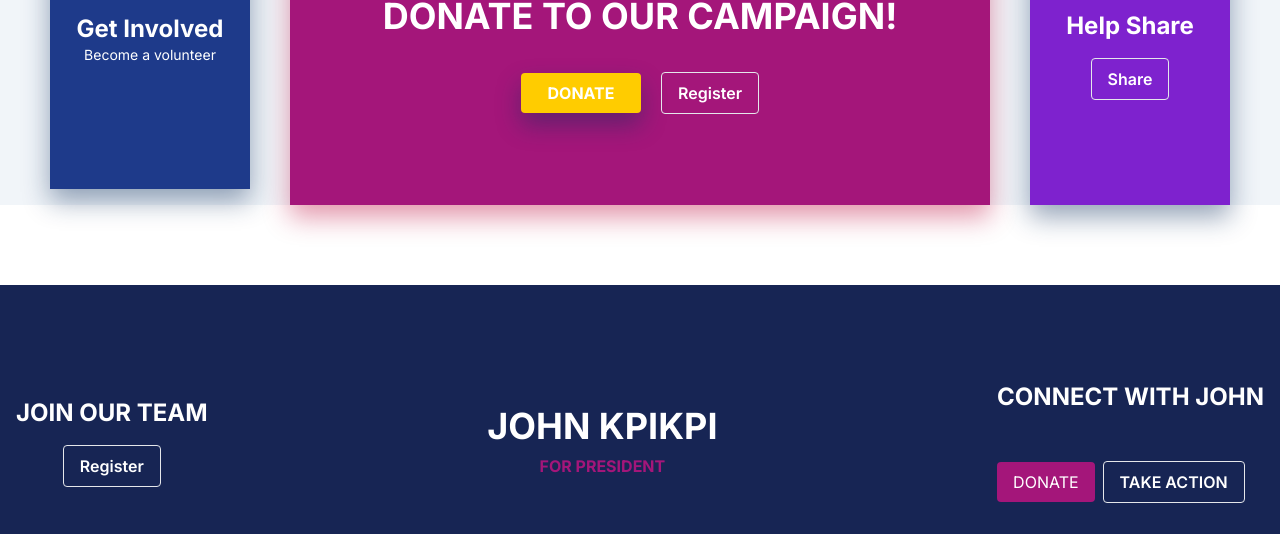
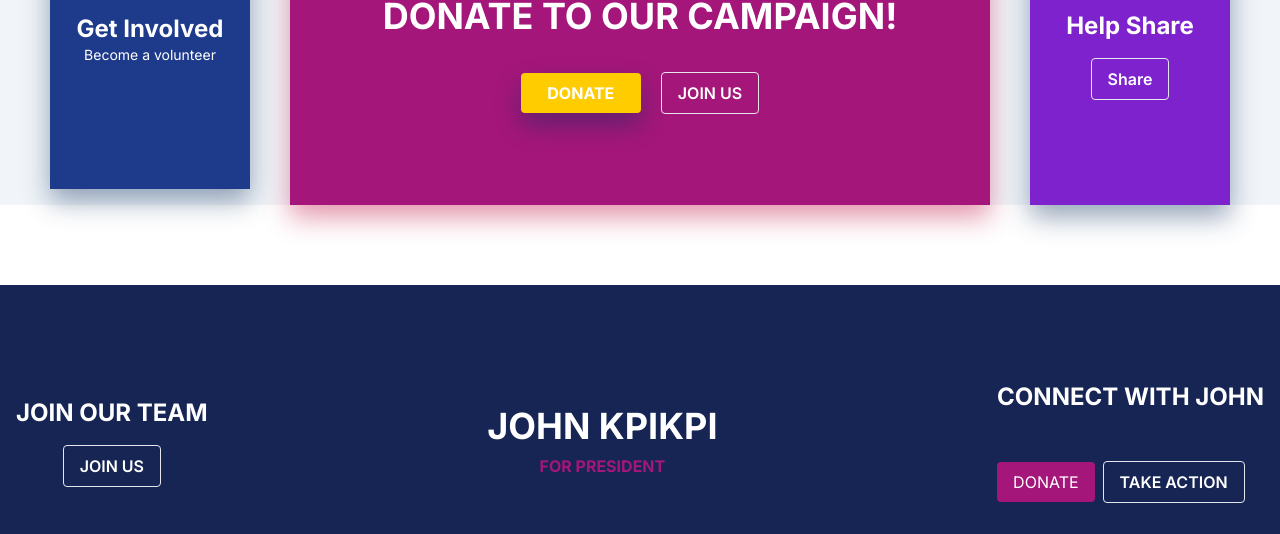
Before and after one commit to Vinc5764/bank, a Next.js app: page /our-team in a window 1280 px wide. Shown: the part 1495-2029 px from the top of the page. Built offline with nearby package versions, Linux system fonts and the light colour scheme.

Commit message:
'adds_newdata'

```diff
--- a/app/components/Donate.tsx
+++ b/app/components/Donate.tsx
@@ -27,7 +27,7 @@ const Donate = () => {
           </Link>
           <Link href={`/register`}>
           <button className="px-4 py-2 text-white font-semibold border rounded">
-            Register
+            JOIN US
           </button>
           </Link>
         </div>
--- a/app/components/Footer.tsx
+++ b/app/components/Footer.tsx
@@ -10,7 +10,7 @@ const Footer = () => {
             <h2 className="text-2xl font-bold mb-4">JOIN OUR TEAM</h2>
             <form className="flex">
               <button className="px-4 py-2 text-white font-semibold  border rounded">
-                Register
+                JOIN US
               </button>
             </form>
           </div>
--- a/app/components/UserDash.tsx
+++ b/app/components/UserDash.tsx
@@ -199,7 +199,7 @@ export default function UserDash() {
               <DialogTrigger asChild>
                 <Button size="sm" className="bg-purple-950 hover:bg-purple-950">
                   <PlusIcon className="w-4 h-4 mr-2" />
-                  Add Member
+                  Add Friends
                 </Button>
               </DialogTrigger>
               <DialogContent className="sm:max-w-[425px]">
--- a/app/page.tsx
+++ b/app/page.tsx
@@ -45,7 +45,7 @@ export default function Home() {
                     }}
                     className="px-6 py-2 bg-navy text-white rounded  w-1/2 sm:w-1/3 bg-[#A4167A] hover:bg-[#FFCC00] transition"
                   >
-                    REGISTER
+                    JOIN US
                   </button>
                 </form>
               </Link>
@@ -76,7 +76,7 @@ export default function Home() {
               }}
               className="px-6 py-2 bg-navy text-white rounded  w-1/2 sm:w-1/3 bg-[#A4167A] hover:bg-[#FFCC00] transition"
             >
-              REGISTER
+              JOIN US
             </button>
           </form>
         </Link>
```
